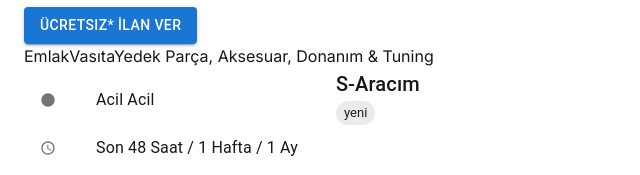
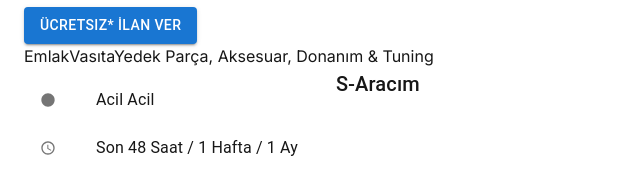
Before and after one commit to celalaygar/cursor-trials, a Next.js app in the folder sahibinden-clone/: page /s-vehicle in a window 1280 px wide. Shown: the part 270-445 px from the top of the page, without its empty margins (0-640 px from the left). Built offline with nearby package versions, Linux system fonts and the light colour scheme.

Commit message:
bulding empty pages of related links in userpopover

```diff
--- a/sahibinden-clone/src/app/s-vehicle/page.tsx
+++ b/sahibinden-clone/src/app/s-vehicle/page.tsx
@@ -14,10 +14,7 @@ export default function SVehicle() {
           </Grid>
           <Grid item xs={12} md={9}>
             <Box className="bg-white border border-[#dfdfdf] p-4">
-              <Box className="flex items-center gap-2">
-                <Typography variant="h6">S-Aracım</Typography>
-                <Chip label="yeni" size="small" className="bg-[#e11f21] text-white" />
-              </Box>
+              <Typography variant="h6">S-Aracım</Typography>
             </Box>
           </Grid>
         </Grid>
```
